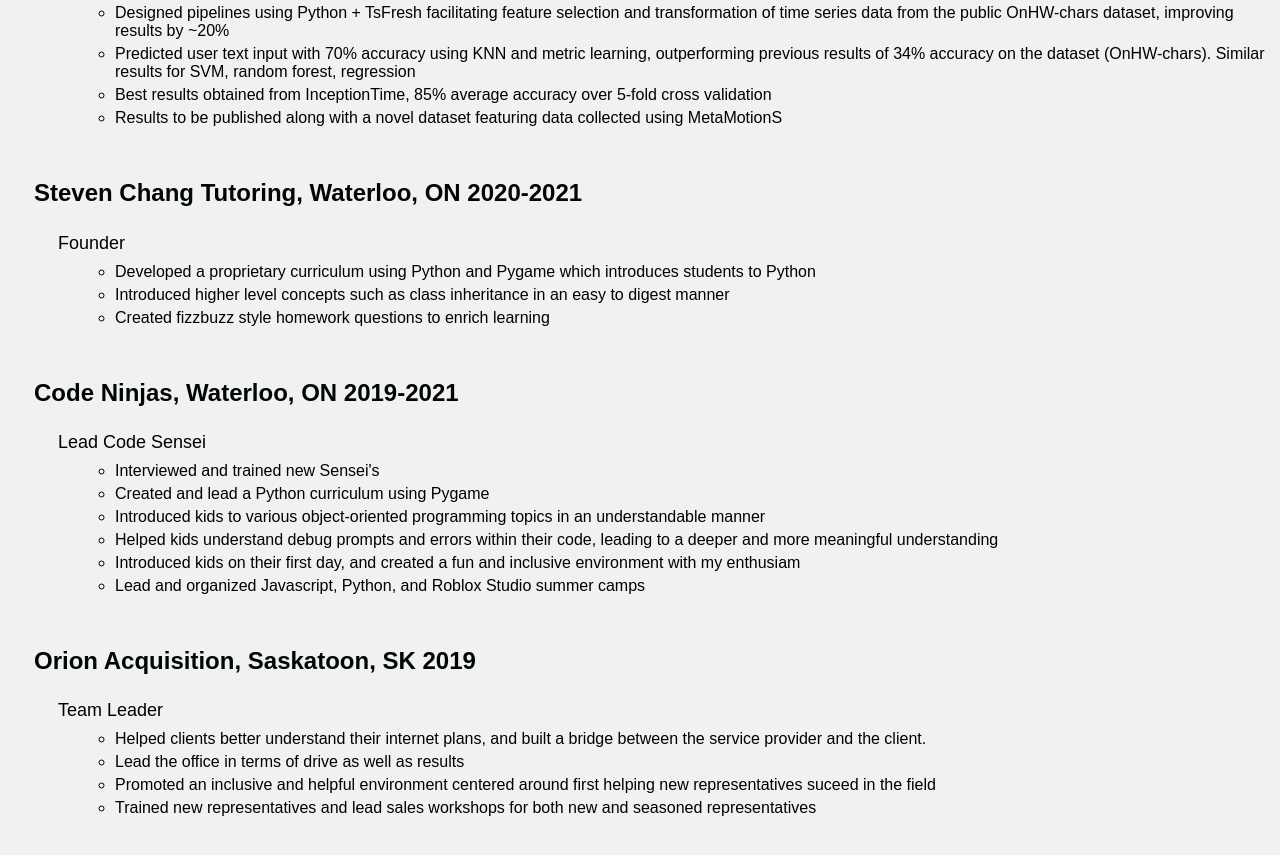
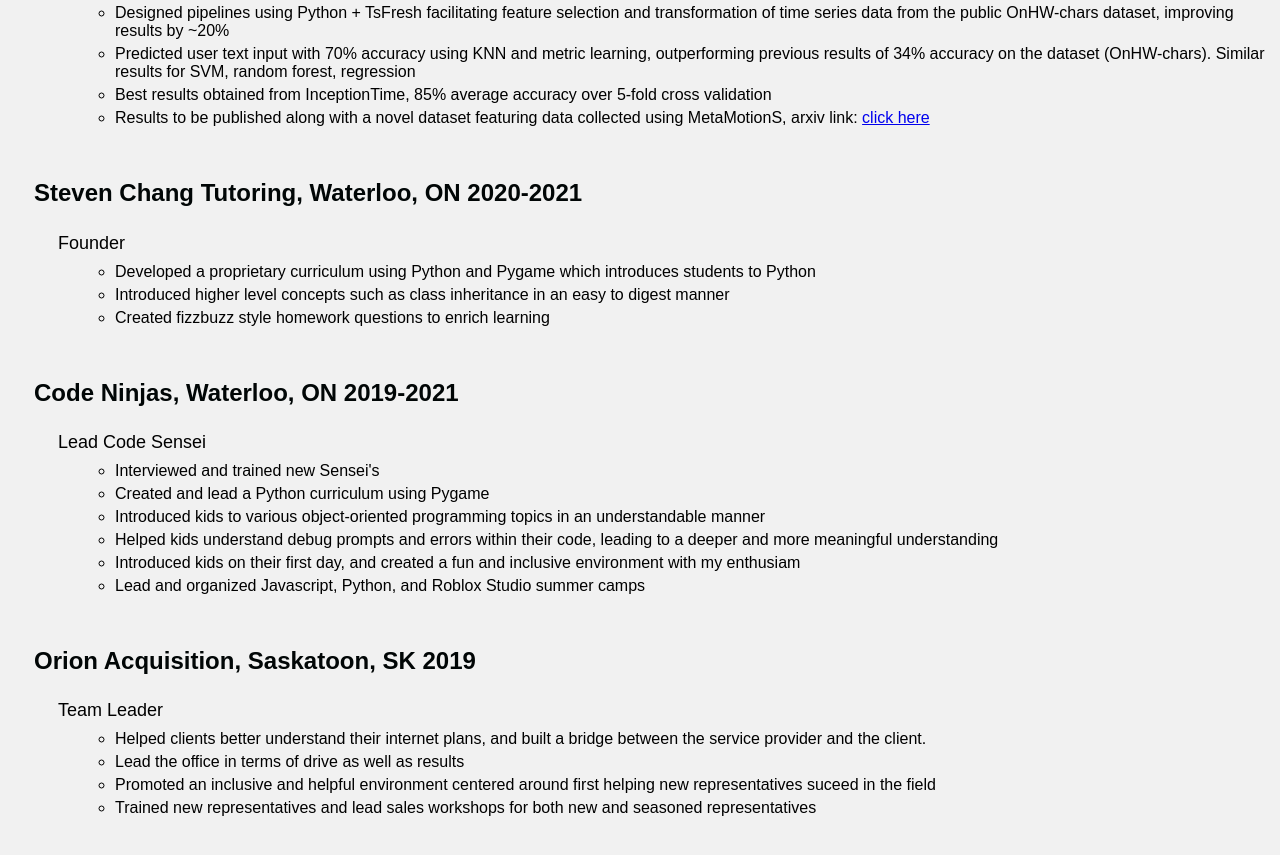
Before and after one commit to steeeve/Website, a React (Create React App) app: page / in a window 1280 px wide. Shown: the part 2396-3251 px from the top of the page. Built offline with nearby package versions, Linux system fonts and the light colour scheme; a web font is replaced by a local one.

Commit message:
Adding link to arxiv
publishing

```diff
--- a/src/components/Resume/index.js
+++ b/src/components/Resume/index.js
@@ -45,7 +45,7 @@
                         <CourseworkItem>Designed pipelines using Python + TsFresh facilitating feature selection and transformation of time series data from the public OnHW-chars dataset, improving results by ~20%</CourseworkItem>
                         <CourseworkItem>Predicted user text input with 70% accuracy using KNN and metric learning, outperforming previous results of 34% accuracy on the dataset (OnHW-chars). Similar results for SVM, random forest, regression</CourseworkItem>
                         <CourseworkItem>Best results obtained from InceptionTime, 85% average accuracy over 5-fold cross validation</CourseworkItem>
-                        <CourseworkItem>Results to be published along with a novel dataset featuring data collected using MetaMotionS </CourseworkItem>
+                        <CourseworkItem>Results to be published along with a novel dataset featuring data collected using MetaMotionS, arxiv link: <a href="https://arxiv.org/abs/2209.09102">click here</a> </CourseworkItem>
 
                     </CourseworkWrapper>
                 </TextWrapper>
```
